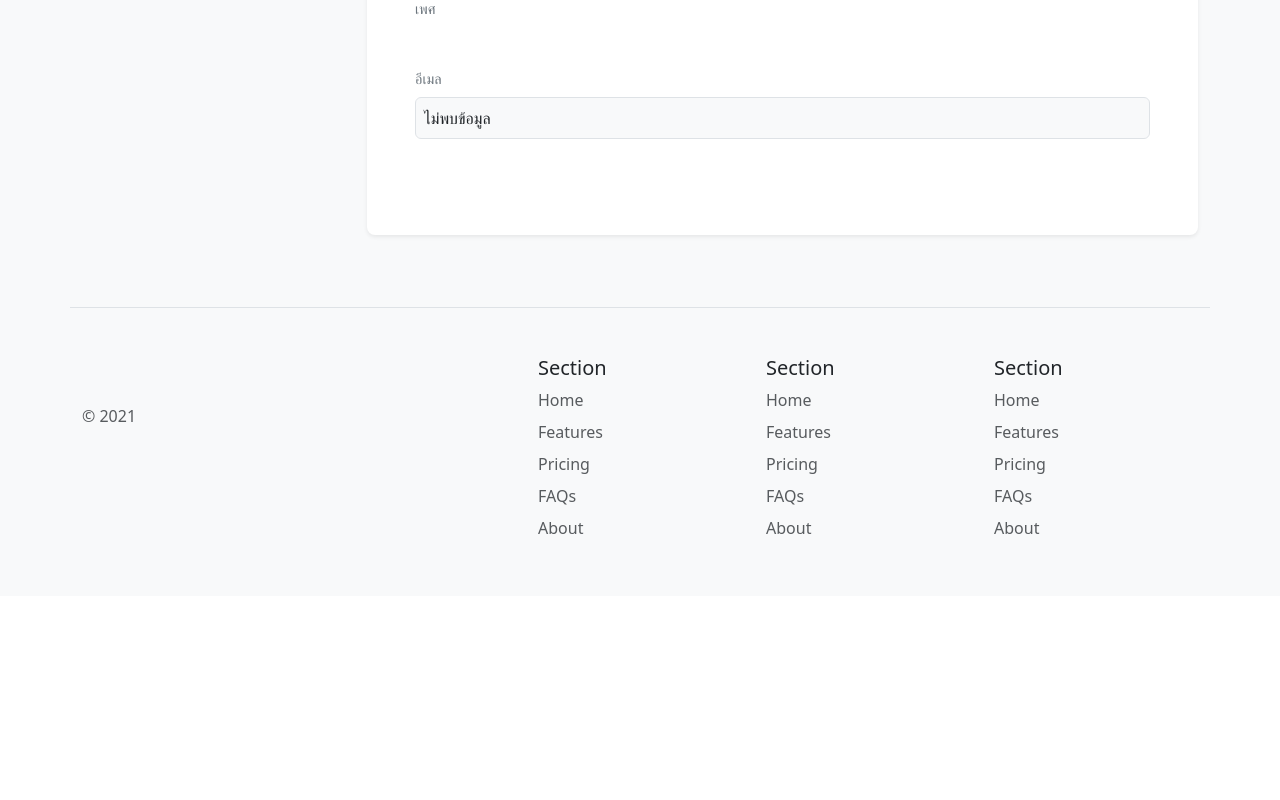
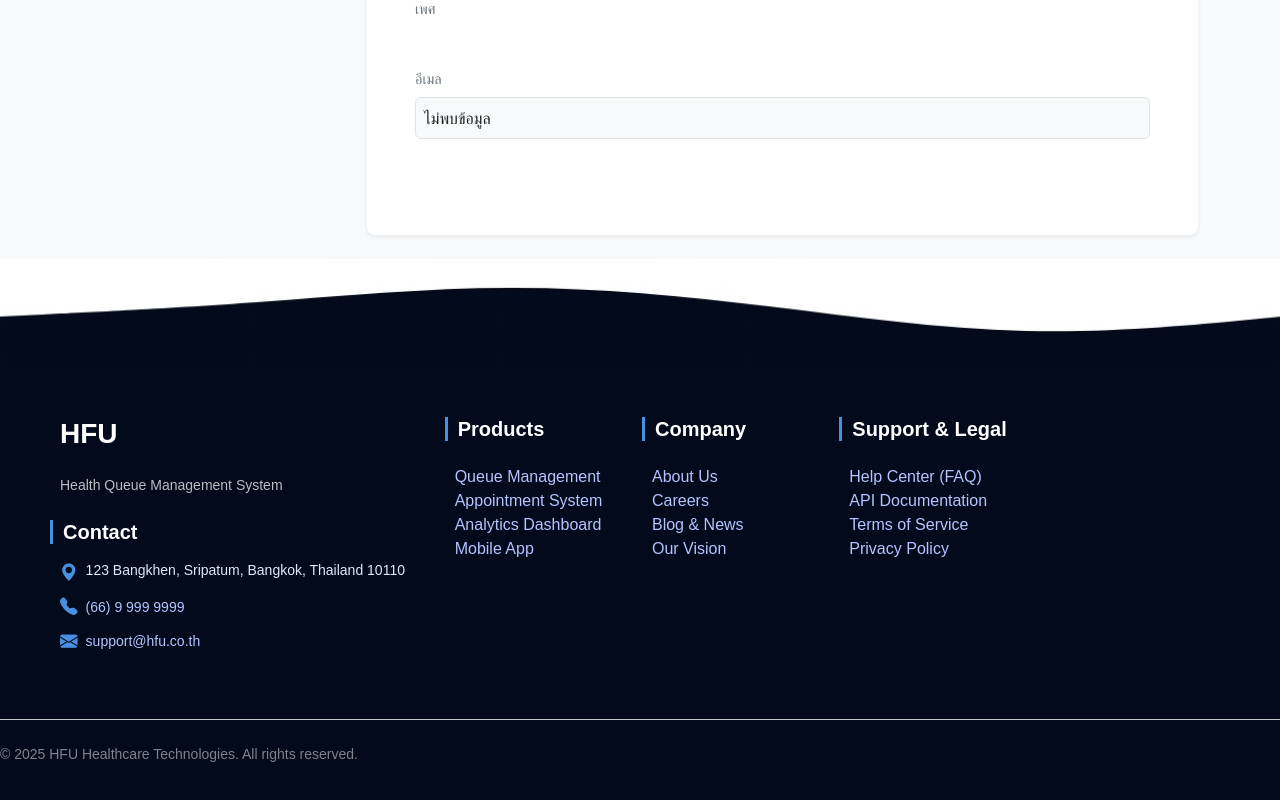
Before and after one commit to Hyperteee/Final-Project2-Frontendd, a React (Vite) app in the folder Health-Queuee/: page /Final-Project2-Frontendd/profile in a window 1280 px wide. Shown: the part 862-1662 px from the top of the page. Before the commit the page ends 1506 px from the top, so only its background shows below. Built offline with nearby package versions, Linux system fonts and the light colour scheme.

Commit message:
Logo can go back

```diff
--- a/Health-Queuee/src/Profile-User/Profile-History.jsx
+++ b/Health-Queuee/src/Profile-User/Profile-History.jsx
@@ -167,116 +167,118 @@ export default function ProfileHistory() {
       </div>
       {/* ------------------------------------------------------------- */}
 
-      <div className="container">
-        <footer className="row row-cols-5 py-5 my-5 border-top">
-          <div className="col">
-            <a
-              href="/"
-              className="d-flex align-items-center mb-3 link-dark text-decoration-none"
-            >
-              <svg className="bi me-2" width="40" height="32">
-                <use xlinkHref="#bootstrap" />
-              </svg>
-            </a>
-            <p className="text-muted">&copy; 2021</p>
-          </div>
+      <div style={{ width: "100%", overflow: "hidden", lineHeight: 0 }}>
+        <img
+          src={"./images/wave-navy.png"}
+          alt="footer wave"
+          style={{
+            width: "100%",
+            height: "120px",
+            display: "block",
+            marginBottom: "-5px",
+            marginTop: "-5px",
 
-          <div className="col"></div>
+          }}
+        />
+      </div>
 
-          <div className="col">
-            <h5>Section</h5>
-            <ul className="nav flex-column">
-              <li className="nav-item mb-2">
-                <a href="#" className="nav-link p-0 text-muted">
-                  Home
-                </a>
+      <footer
+        id="contact"
+        className="custom-footer py-5"
+        style={{ backgroundColor: "rgb(2, 10, 27)" }}
+      >
+        <div className="row mb-5 ms-5 me-5">
+
+          <div className="col-12 col-lg-4 mb-4 mb-lg-0">
+            <div className="d-flex align-items-center mb-4">
+              <span className="h3 fw-bold text-white mb-0">HFU</span>
+            </div>
+            <p className="text-light small opacity-75 mb-4">
+              Health Queue Management System
+            </p>
+
+            <h5 className="fw-bold fs-5 mb-3">Contact</h5>
+            <ul className="list-unstyled small contact-list">
+              <li className="d-flex align-items-start mb-2">
+                <i className="bi bi-geo-alt-fill"></i>
+                <p className="mb-0">
+                  123 Bangkhen, Sripatum, Bangkok, Thailand 10110
+                </p>
               </li>
-              <li className="nav-item mb-2">
-                <a href="#" className="nav-link p-0 text-muted">
-                  Features
-                </a>
+              <li className="d-flex align-items-center mb-2">
+                <i className="bi bi-telephone-fill"></i>
+                <a href="tel:+6621234567">(66) 9 999 9999</a>
               </li>
-              <li className="nav-item mb-2">
-                <a href="#" className="nav-link p-0 text-muted">
-                  Pricing
-                </a>
-              </li>
-              <li className="nav-item mb-2">
-                <a href="#" className="nav-link p-0 text-muted">
-                  FAQs
-                </a>
-              </li>
-              <li className="nav-item mb-2">
-                <a href="#" className="nav-link p-0 text-muted">
-                  About
-                </a>
+              <li className="d-flex align-items-center">
+                <i className="bi bi-envelope-fill"></i>
+                <a href="mailto:support@hfu.co">support@hfu.co.th</a>
               </li>
             </ul>
           </div>
 
-          <div className="col">
-            <h5>Section</h5>
-            <ul className="nav flex-column">
-              <li className="nav-item mb-2">
-                <a href="#" className="nav-link p-0 text-muted">
-                  Home
-                </a>
+          <div className="col-6 col-md-4 col-lg-2">
+            <h4 className="fw-bold fs-5 mb-4">Products</h4>
+            <ul className="list-unstyled space-y-3">
+              <li>
+                <a href="#">Queue Management</a>
               </li>
-              <li className="nav-item mb-2">
-                <a href="#" className="nav-link p-0 text-muted">
-                  Features
-                </a>
+              <li>
+                <a href="#">Appointment System</a>
               </li>
-              <li className="nav-item mb-2">
-                <a href="#" className="nav-link p-0 text-muted">
-                  Pricing
-                </a>
+              <li>
+                <a href="#">Analytics Dashboard</a>
               </li>
-              <li className="nav-item mb-2">
-                <a href="#" className="nav-link p-0 text-muted">
-                  FAQs
-                </a>
-              </li>
-              <li className="nav-item mb-2">
-                <a href="#" className="nav-link p-0 text-muted">
-                  About
-                </a>
+              <li>
+                <a href="#">Mobile App</a>
               </li>
             </ul>
           </div>
 
-          <div className="col">
-            <h5>Section</h5>
-            <ul className="nav flex-column">
-              <li className="nav-item mb-2">
-                <a href="#" className="nav-link p-0 text-muted">
-                  Home
+          <div className="col-6 col-md-4 col-lg-2">
+            <h4 className="fw-bold fs-5 mb-4">Company</h4>
+            <ul className="list-unstyled space-y-3">
+              <li>
+                <a href="#">About Us</a>
+              </li>
+              <li>
+                <a href="#">
+                  Careers
                 </a>
               </li>
-              <li className="nav-item mb-2">
-                <a href="#" className="nav-link p-0 text-muted">
-                  Features
-                </a>
+              <li>
+                <a href="#">Blog & News</a>
               </li>
-              <li className="nav-item mb-2">
-                <a href="#" className="nav-link p-0 text-muted">
-                  Pricing
-                </a>
-              </li>
-              <li className="nav-item mb-2">
-                <a href="#" className="nav-link p-0 text-muted">
-                  FAQs
-                </a>
-              </li>
-              <li className="nav-item mb-2">
-                <a href="#" className="nav-link p-0 text-muted">
-                  About
-                </a>
+              <li>
+                <a href="#">Our Vision</a>
               </li>
             </ul>
           </div>
-        </footer>
-      </div>
+
+          <div className="col-12 col-md-4 col-lg-4 mt-4 mt-md-0">
+            <h4 className="fw-bold fs-5 mb-4">Support & Legal</h4>
+            <ul className="list-unstyled space-y-3">
+              <li>
+                <a href="#">Help Center (FAQ)</a>
+              </li>
+              <li>
+                <a href="#">API Documentation</a>
+              </li>
+              <li>
+                <a href="#">Terms of Service</a>
+              </li>
+              <li>
+                <a href="#">Privacy Policy</a>
+              </li>
+            </ul>
+          </div>
+        </div>
+
+        <div className="border-top border-secondary-subtle pt-4 mt-4 d-flex flex-column flex-md-row justify-content-between align-items-center">
+          <p className="text-light opacity-50 small mb-3 mb-md-0">
+            &copy; 2025 HFU Healthcare Technologies. All rights reserved.
+          </p>
+        </div>
+      </footer>
     </div>
   );
 }
--- a/Health-Queuee/src/Profile-User/Profile-Privacy.jsx
+++ b/Health-Queuee/src/Profile-User/Profile-Privacy.jsx
@@ -171,116 +171,118 @@ export default function ProfilePrivacy() {
           </div>
         </div>
       </div>
-              <div class="container">
-          <footer class="row row-cols-5 py-5 my-5 border-top">
-            <div class="col">
-              <a
-                href="/"
-                class="d-flex align-items-center mb-3 link-dark text-decoration-none"
-              >
-                <svg class="bi me-2" width="40" height="32">
-                  <use xlink:href="#bootstrap" />
-                </svg>
-              </a>
-              <p class="text-muted">&copy; 2021</p>
+      <div style={{ width: "100%", overflow: "hidden", lineHeight: 0 }}>
+        <img
+          src={"./images/wave-navy.png"}
+          alt="footer wave"
+          style={{
+            width: "100%",
+            height: "120px",
+            display: "block",
+            marginBottom: "-5px",
+            marginTop: "-5px",
+
+          }}
+        />
       </div>
 
-            <div class="col"></div>
+      <footer
+        id="contact"
+        className="custom-footer py-5"
+        style={{ backgroundColor: "rgb(2, 10, 27)" }}
+      >
+        <div className="row mb-5 ms-5 me-5">
 
-            <div class="col">
-              <h5>Section</h5>
-              <ul class="nav flex-column">
-                <li class="nav-item mb-2">
-                  <a href="#" class="nav-link p-0 text-muted">
-                    Home
-                  </a>
+          <div className="col-12 col-lg-4 mb-4 mb-lg-0">
+            <div className="d-flex align-items-center mb-4">
+              <span className="h3 fw-bold text-white mb-0">HFU</span>
+            </div>
+            <p className="text-light small opacity-75 mb-4">
+              Health Queue Management System
+            </p>
+
+            <h5 className="fw-bold fs-5 mb-3">Contact</h5>
+            <ul className="list-unstyled small contact-list">
+              <li className="d-flex align-items-start mb-2">
+                <i className="bi bi-geo-alt-fill"></i>
+                <p className="mb-0">
+                  123 Bangkhen, Sripatum, Bangkok, Thailand 10110
+                </p>
               </li>
-                <li class="nav-item mb-2">
-                  <a href="#" class="nav-link p-0 text-muted">
-                    Features
-                  </a>
+              <li className="d-flex align-items-center mb-2">
+                <i className="bi bi-telephone-fill"></i>
+                <a href="tel:+6621234567">(66) 9 999 9999</a>
               </li>
-                <li class="nav-item mb-2">
-                  <a href="#" class="nav-link p-0 text-muted">
-                    Pricing
-                  </a>
-                </li>
-                <li class="nav-item mb-2">
-                  <a href="#" class="nav-link p-0 text-muted">
-                    FAQs
-                  </a>
-                </li>
-                <li class="nav-item mb-2">
-                  <a href="#" class="nav-link p-0 text-muted">
-                    About
-                  </a>
+              <li className="d-flex align-items-center">
+                <i className="bi bi-envelope-fill"></i>
+                <a href="mailto:support@hfu.co">support@hfu.co.th</a>
               </li>
             </ul>
           </div>
 
-            <div class="col">
-              <h5>Section</h5>
-              <ul class="nav flex-column">
-                <li class="nav-item mb-2">
-                  <a href="#" class="nav-link p-0 text-muted">
-                    Home
-                  </a>
+          <div className="col-6 col-md-4 col-lg-2">
+            <h4 className="fw-bold fs-5 mb-4">Products</h4>
+            <ul className="list-unstyled space-y-3">
+              <li>
+                <a href="#">Queue Management</a>
               </li>
-                <li class="nav-item mb-2">
-                  <a href="#" class="nav-link p-0 text-muted">
-                    Features
-                  </a>
+              <li>
+                <a href="#">Appointment System</a>
               </li>
-                <li class="nav-item mb-2">
-                  <a href="#" class="nav-link p-0 text-muted">
-                    Pricing
-                  </a>
+              <li>
+                <a href="#">Analytics Dashboard</a>
               </li>
-                <li class="nav-item mb-2">
-                  <a href="#" class="nav-link p-0 text-muted">
-                    FAQs
-                  </a>
-                </li>
-                <li class="nav-item mb-2">
-                  <a href="#" class="nav-link p-0 text-muted">
-                    About
-                  </a>
+              <li>
+                <a href="#">Mobile App</a>
               </li>
             </ul>
           </div>
 
-            <div class="col">
-              <h5>Section</h5>
-              <ul class="nav flex-column">
-                <li class="nav-item mb-2">
-                  <a href="#" class="nav-link p-0 text-muted">
-                    Home
+          <div className="col-6 col-md-4 col-lg-2">
+            <h4 className="fw-bold fs-5 mb-4">Company</h4>
+            <ul className="list-unstyled space-y-3">
+              <li>
+                <a href="#">About Us</a>
+              </li>
+              <li>
+                <a href="#">
+                  Careers
                 </a>
               </li>
-                <li class="nav-item mb-2">
-                  <a href="#" class="nav-link p-0 text-muted">
-                    Features
-                  </a>
+              <li>
+                <a href="#">Blog & News</a>
               </li>
-                <li class="nav-item mb-2">
-                  <a href="#" class="nav-link p-0 text-muted">
-                    Pricing
-                  </a>
-                </li>
-                <li class="nav-item mb-2">
-                  <a href="#" class="nav-link p-0 text-muted">
-                    FAQs
-                  </a>
-                </li>
-                <li class="nav-item mb-2">
-                  <a href="#" class="nav-link p-0 text-muted">
-                    About
-                  </a>
+              <li>
+                <a href="#">Our Vision</a>
               </li>
             </ul>
           </div>
+
+          <div className="col-12 col-md-4 col-lg-4 mt-4 mt-md-0">
+            <h4 className="fw-bold fs-5 mb-4">Support & Legal</h4>
+            <ul className="list-unstyled space-y-3">
+              <li>
+                <a href="#">Help Center (FAQ)</a>
+              </li>
+              <li>
+                <a href="#">API Documentation</a>
+              </li>
+              <li>
+                <a href="#">Terms of Service</a>
+              </li>
+              <li>
+                <a href="#">Privacy Policy</a>
+              </li>
+            </ul>
+          </div>
+        </div>
+
+        <div className="border-top border-secondary-subtle pt-4 mt-4 d-flex flex-column flex-md-row justify-content-between align-items-center">
+          <p className="text-light opacity-50 small mb-3 mb-md-0">
+            &copy; 2025 HFU Healthcare Technologies. All rights reserved.
+          </p>
+        </div>
       </footer>
-        </div>
     </div>
   );
 }
--- a/Health-Queuee/src/Profile-User/Profile-book.jsx
+++ b/Health-Queuee/src/Profile-User/Profile-book.jsx
@@ -414,6 +414,118 @@ function handleLogout(){
         </Modal.Body>
       </Modal>
 
+            <div style={{ width: "100%", overflow: "hidden", lineHeight: 0 }}>
+        <img
+          src={"./images/wave-navy.png"}
+          alt="footer wave"
+          style={{
+            width: "100%",
+            height: "120px",
+            display: "block",
+            marginBottom: "-5px",
+            marginTop: "-5px",
+
+          }}
+        />
+      </div>
+
+      <footer
+        id="contact"
+        className="custom-footer py-5"
+        style={{ backgroundColor: "rgb(2, 10, 27)" }}
+      >
+        <div className="row mb-5 ms-5 me-5">
+
+          <div className="col-12 col-lg-4 mb-4 mb-lg-0">
+            <div className="d-flex align-items-center mb-4">
+              <span className="h3 fw-bold text-white mb-0">HFU</span>
+            </div>
+            <p className="text-light small opacity-75 mb-4">
+              Health Queue Management System
+            </p>
+
+            <h5 className="fw-bold fs-5 mb-3">Contact</h5>
+            <ul className="list-unstyled small contact-list">
+              <li className="d-flex align-items-start mb-2">
+                <i className="bi bi-geo-alt-fill"></i>
+                <p className="mb-0">
+                  123 Bangkhen, Sripatum, Bangkok, Thailand 10110
+                </p>
+              </li>
+              <li className="d-flex align-items-center mb-2">
+                <i className="bi bi-telephone-fill"></i>
+                <a href="tel:+6621234567">(66) 9 999 9999</a>
+              </li>
+              <li className="d-flex align-items-center">
+                <i className="bi bi-envelope-fill"></i>
+                <a href="mailto:support@hfu.co">support@hfu.co.th</a>
+              </li>
+            </ul>
+          </div>
+
+          <div className="col-6 col-md-4 col-lg-2">
+            <h4 className="fw-bold fs-5 mb-4">Products</h4>
+            <ul className="list-unstyled space-y-3">
+              <li>
+                <a href="#">Queue Management</a>
+              </li>
+              <li>
+                <a href="#">Appointment System</a>
+              </li>
+              <li>
+                <a href="#">Analytics Dashboard</a>
+              </li>
+              <li>
+                <a href="#">Mobile App</a>
+              </li>
+            </ul>
+          </div>
+
+          <div className="col-6 col-md-4 col-lg-2">
+            <h4 className="fw-bold fs-5 mb-4">Company</h4>
+            <ul className="list-unstyled space-y-3">
+              <li>
+                <a href="#">About Us</a>
+              </li>
+              <li>
+                <a href="#">
+                  Careers
+                </a>
+              </li>
+              <li>
+                <a href="#">Blog & News</a>
+              </li>
+              <li>
+                <a href="#">Our Vision</a>
+              </li>
+            </ul>
+          </div>
+
+          <div className="col-12 col-md-4 col-lg-4 mt-4 mt-md-0">
+            <h4 className="fw-bold fs-5 mb-4">Support & Legal</h4>
+            <ul className="list-unstyled space-y-3">
+              <li>
+                <a href="#">Help Center (FAQ)</a>
+              </li>
+              <li>
+                <a href="#">API Documentation</a>
+              </li>
+              <li>
+                <a href="#">Terms of Service</a>
+              </li>
+              <li>
+                <a href="#">Privacy Policy</a>
+              </li>
+            </ul>
+          </div>
+        </div>
+
+        <div className="border-top border-secondary-subtle pt-4 mt-4 d-flex flex-column flex-md-row justify-content-between align-items-center">
+          <p className="text-light opacity-50 small mb-3 mb-md-0">
+            &copy; 2025 HFU Healthcare Technologies. All rights reserved.
+          </p>
+        </div>
+      </footer>
     </div>
   );
 }
--- a/Health-Queuee/src/Profile-User/Profile.jsx
+++ b/Health-Queuee/src/Profile-User/Profile.jsx
@@ -208,116 +208,119 @@ export default function Profile() {
           </div>
         </div>
       </div>
-      <div class="container">
-        <footer class="row row-cols-5 py-5 my-5 border-top">
-          <div class="col">
-            <a
-              href="/"
-              class="d-flex align-items-center mb-3 link-dark text-decoration-none"
-            >
-              <svg class="bi me-2" width="40" height="32">
-                <use xlink:href="#bootstrap" />
-              </svg>
-            </a>
-            <p class="text-muted">&copy; 2021</p>
-          </div>
 
-          <div class="col"></div>
+      <div style={{ width: "100%", overflow: "hidden", lineHeight: 0 }}>
+        <img
+          src={"./images/wave-navy.png"}
+          alt="footer wave"
+          style={{
+            width: "100%",
+            height: "120px",
+            display: "block",
+            marginBottom: "-5px",
+            marginTop: "-5px",
 
-          <div class="col">
-            <h5>Section</h5>
-            <ul class="nav flex-column">
-              <li class="nav-item mb-2">
-                <a href="#" class="nav-link p-0 text-muted">
-                  Home
-                </a>
+          }}
+        />
+      </div>
+
+      <footer
+        id="contact"
+        className="custom-footer py-5"
+        style={{ backgroundColor: "rgb(2, 10, 27)" }}
+      >
+        <div className="row mb-5 ms-5 me-5">
+
+          <div className="col-12 col-lg-4 mb-4 mb-lg-0">
+            <div className="d-flex align-items-center mb-4">
+              <span className="h3 fw-bold text-white mb-0">HFU</span>
+            </div>
+            <p className="text-light small opacity-75 mb-4">
+              Health Queue Management System
+            </p>
+
+            <h5 className="fw-bold fs-5 mb-3">Contact</h5>
+            <ul className="list-unstyled small contact-list">
+              <li className="d-flex align-items-start mb-2">
+                <i className="bi bi-geo-alt-fill"></i>
+                <p className="mb-0">
+                  123 Bangkhen, Sripatum, Bangkok, Thailand 10110
+                </p>
               </li>
-              <li class="nav-item mb-2">
-                <a href="#" class="nav-link p-0 text-muted">
-                  Features
-                </a>
+              <li className="d-flex align-items-center mb-2">
+                <i className="bi bi-telephone-fill"></i>
+                <a href="tel:+6621234567">(66) 9 999 9999</a>
               </li>
-              <li class="nav-item mb-2">
-                <a href="#" class="nav-link p-0 text-muted">
-                  Pricing
-                </a>
-              </li>
-              <li class="nav-item mb-2">
-                <a href="#" class="nav-link p-0 text-muted">
-                  FAQs
-                </a>
-              </li>
-              <li class="nav-item mb-2">
-                <a href="#" class="nav-link p-0 text-muted">
-                  About
-                </a>
+              <li className="d-flex align-items-center">
+                <i className="bi bi-envelope-fill"></i>
+                <a href="mailto:support@hfu.co">support@hfu.co.th</a>
               </li>
             </ul>
           </div>
 
-          <div class="col">
-            <h5>Section</h5>
-            <ul class="nav flex-column">
-              <li class="nav-item mb-2">
-                <a href="#" class="nav-link p-0 text-muted">
-                  Home
-                </a>
+          <div className="col-6 col-md-4 col-lg-2">
+            <h4 className="fw-bold fs-5 mb-4">Products</h4>
+            <ul className="list-unstyled space-y-3">
+              <li>
+                <a href="#">Queue Management</a>
               </li>
-              <li class="nav-item mb-2">
-                <a href="#" class="nav-link p-0 text-muted">
-                  Features
-                </a>
+              <li>
+                <a href="#">Appointment System</a>
               </li>
-              <li class="nav-item mb-2">
-                <a href="#" class="nav-link p-0 text-muted">
-                  Pricing
-                </a>
+              <li>
+                <a href="#">Analytics Dashboard</a>
               </li>
-              <li class="nav-item mb-2">
-                <a href="#" class="nav-link p-0 text-muted">
-                  FAQs
-                </a>
-              </li>
-              <li class="nav-item mb-2">
-                <a href="#" class="nav-link p-0 text-muted">
-                  About
-                </a>
+              <li>
+                <a href="#">Mobile App</a>
               </li>
             </ul>
           </div>
 
-          <div class="col">
-            <h5>Section</h5>
-            <ul class="nav flex-column">
-              <li class="nav-item mb-2">
-                <a href="#" class="nav-link p-0 text-muted">
-                  Home
+          <div className="col-6 col-md-4 col-lg-2">
+            <h4 className="fw-bold fs-5 mb-4">Company</h4>
+            <ul className="list-unstyled space-y-3">
+              <li>
+                <a href="#">About Us</a>
+              </li>
+              <li>
+                <a href="#">
+                  Careers
                 </a>
               </li>
-              <li class="nav-item mb-2">
-                <a href="#" class="nav-link p-0 text-muted">
-                  Features
-                </a>
+              <li>
+                <a href="#">Blog & News</a>
               </li>
-              <li class="nav-item mb-2">
-                <a href="#" class="nav-link p-0 text-muted">
-                  Pricing
-                </a>
-              </li>
-              <li class="nav-item mb-2">
-                <a href="#" class="nav-link p-0 text-muted">
-                  FAQs
-                </a>
-              </li>
-              <li class="nav-item mb-2">
-                <a href="#" class="nav-link p-0 text-muted">
-                  About
-                </a>
+              <li>
+                <a href="#">Our Vision</a>
               </li>
             </ul>
           </div>
-        </footer>
-      </div>
+
+          <div className="col-12 col-md-4 col-lg-4 mt-4 mt-md-0">
+            <h4 className="fw-bold fs-5 mb-4">Support & Legal</h4>
+            <ul className="list-unstyled space-y-3">
+              <li>
+                <a href="#">Help Center (FAQ)</a>
+              </li>
+              <li>
+                <a href="#">API Documentation</a>
+              </li>
+              <li>
+                <a href="#">Terms of Service</a>
+              </li>
+              <li>
+                <a href="#">Privacy Policy</a>
+              </li>
+            </ul>
+          </div>
+        </div>
+
+        <div className="border-top border-secondary-subtle pt-4 mt-4 d-flex flex-column flex-md-row justify-content-between align-items-center">
+          <p className="text-light opacity-50 small mb-3 mb-md-0">
+            &copy; 2025 HFU Healthcare Technologies. All rights reserved.
+          </p>
+        </div>
+      </footer>
     </div>
   );
 }
```
Also changed, not shown: Health-Queuee/src/components/Navbar/Navbar.jsx (+34 -16 lines). Lines whose indentation alone changed are shown as unchanged.
